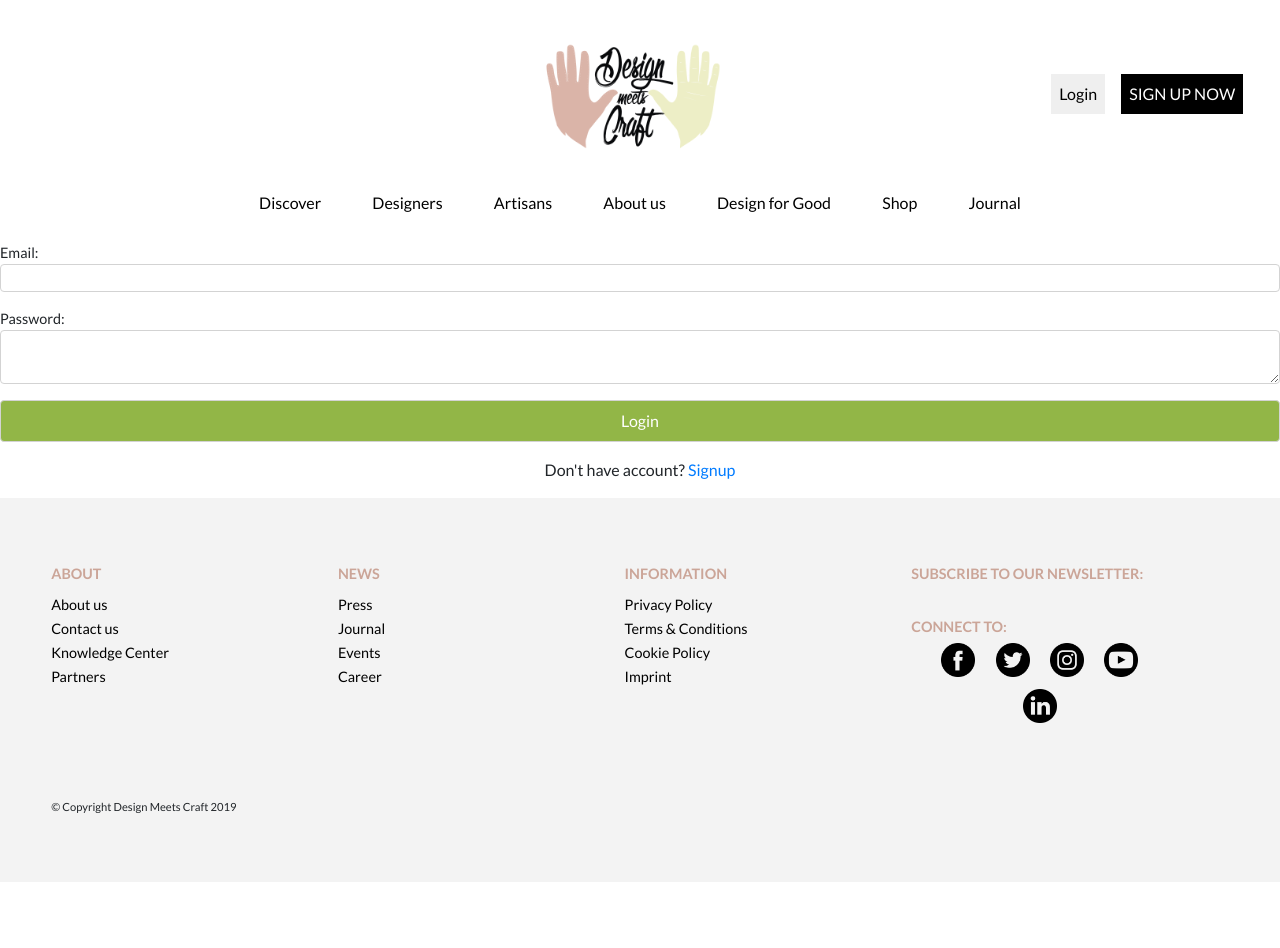
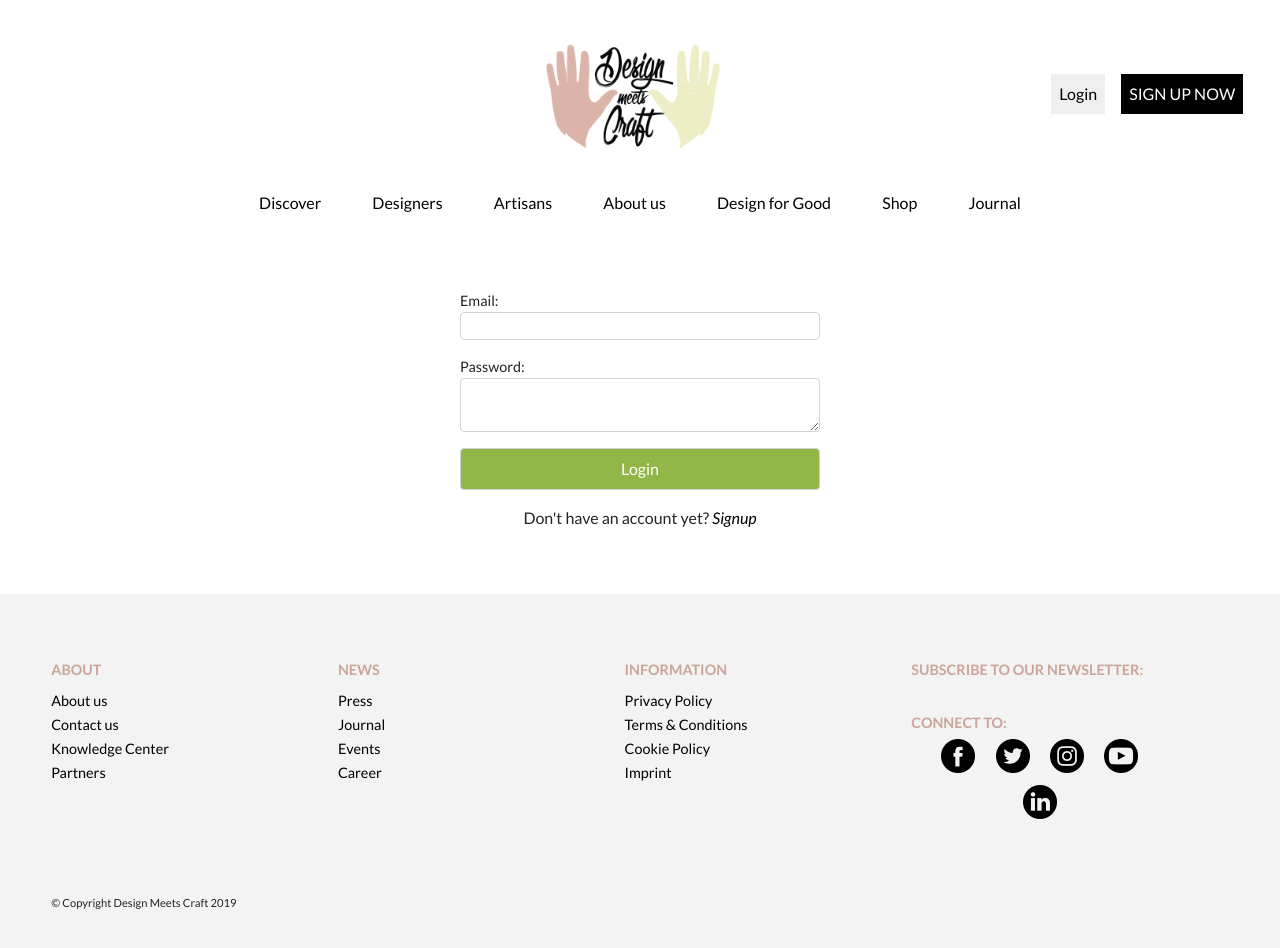
Before and after one commit to su-jaya/design-meets-craft, a React (Create React App) app in the folder client/: page /login in a window 1280 px wide. Shown: the top 948 px of the page. Before the commit the page ends 882 px from the top, so only its background shows below. Built offline with nearby package versions, Linux system fonts and the light colour scheme; no server answers.

Commit message:
login page done

```diff
--- a/client/src/components/signup/Login.css
+++ b/client/src/components/signup/Login.css
@@ -1,9 +1,11 @@
+.login {
+  padding: 3em 0;
+}
+
 .loginForm {
   display: flex;
   flex-direction: column;
   text-align: left;
-  /* padding: 3em 30em; */
-  justify-content: center;
 }
 
 .loginForm label {
@@ -25,3 +27,13 @@
   padding: 0.5em;
   border: none;
 }
+
+.loginSignupButton {
+  color: black;
+  font-style: italic;
+}
+
+.loginSignupButton:hover {
+  color: #bea192;
+  text-decoration: none;
+}
--- a/client/src/components/signup/Login.js
+++ b/client/src/components/signup/Login.js
@@ -5,6 +5,9 @@ import Header from "../Header";
 import Navbar from "../NavBar";
 import Footer from "../Footer";
 import "./Login.css";
+import Container from "react-bootstrap/Container";
+import Row from "react-bootstrap/Row";
+import Col from "react-bootstrap/Col";
 
 class Login extends Component {
   constructor(props) {
@@ -37,6 +40,9 @@ class Login extends Component {
       <div>
         <Header />
         <Navbar />
+        <Container className="login">
+          <Row>
+            <Col md={{ span: 4, offset: 4 }}>
               <form className="loginForm" onSubmit={this.handleFormSubmit}>
                 <label>Email:</label>
                 <input
@@ -55,9 +61,14 @@ class Login extends Component {
                 <input className="loginButton" type="submit" value="Login" />
               </form>
               <p>
-          Don't have account?
-          <Link to={"/signup"}> Signup</Link>
+                Don't have an account yet?<span> </span>
+                <Link to={"/signup"} className="loginSignupButton">
+                  Signup
+                </Link>
               </p>
+            </Col>
+          </Row>
+        </Container>
         <Footer />
       </div>
     );
```
Lines whose indentation alone changed are shown as unchanged.
